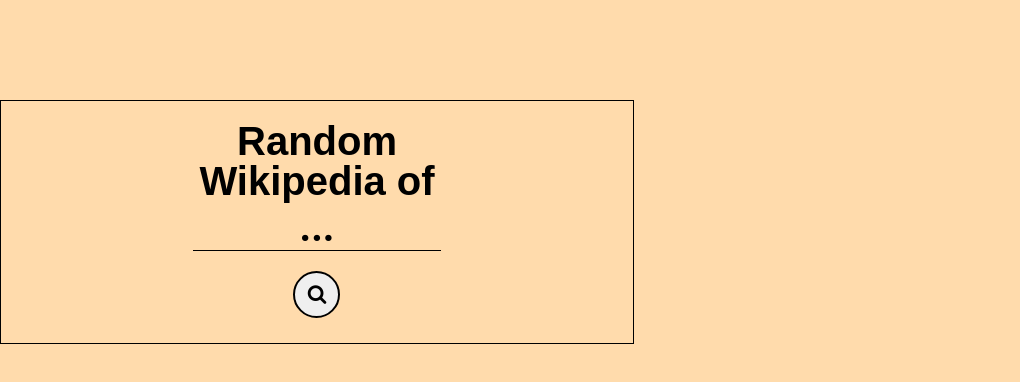
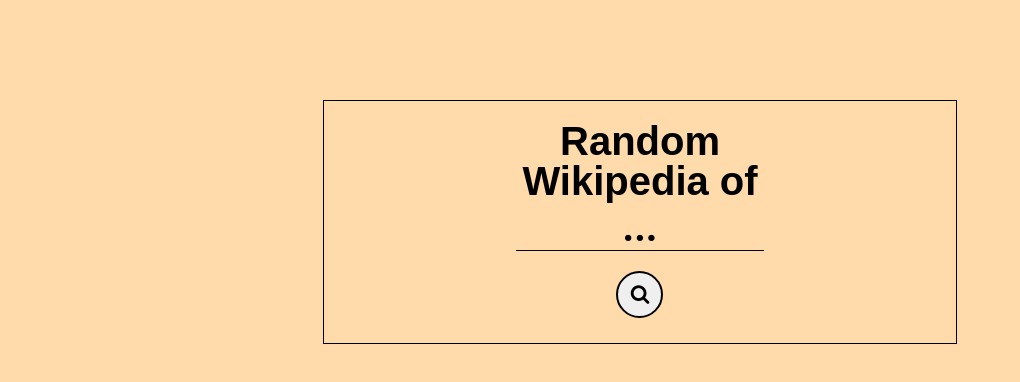
Before and after one commit to Deohgu/random-wikipedia-of, a React (Create React App) app: page / in a window 1280 px wide. Shown: the top 382 px of the page, without its empty margins (0-1020 px from the left). Built offline with nearby package versions, Linux system fonts and the light colour scheme.

Commit message:
Unnecessary code, properly centered.

```diff
--- a/src/App.module.css
+++ b/src/App.module.css
@@ -62,13 +62,10 @@
 
 .container {
   font-size: 40px;
-  font-weight: 700;
+	font-weight: 700;
 
-  display: flex;
-  flex-direction: column;
-  align-items: center;
-  margin-top: 100px;
-  width: max-content;
+	margin: 100px auto 0 auto;
+	width: max-content;
 
   /* visual guide */
   border: 1px solid black;
```
